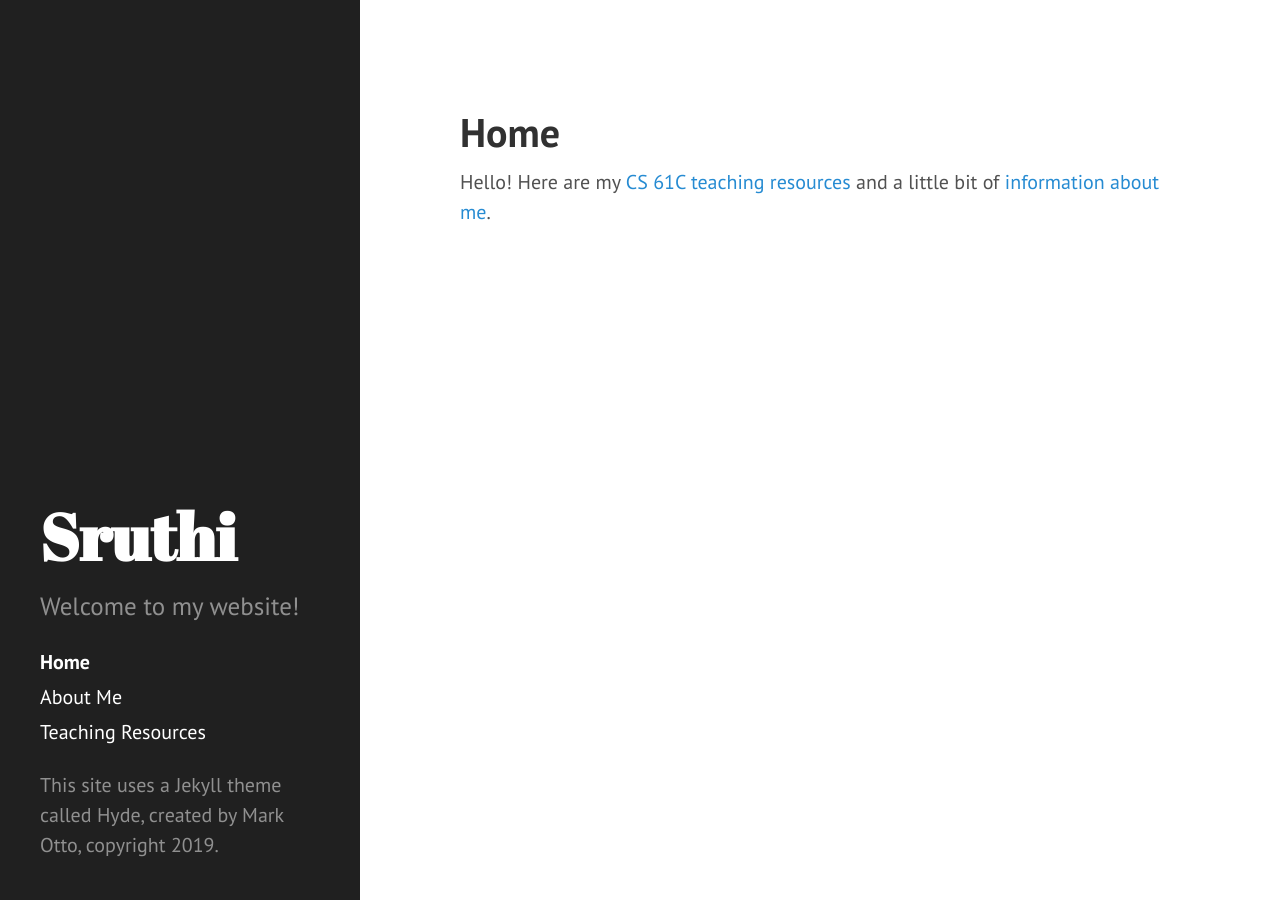
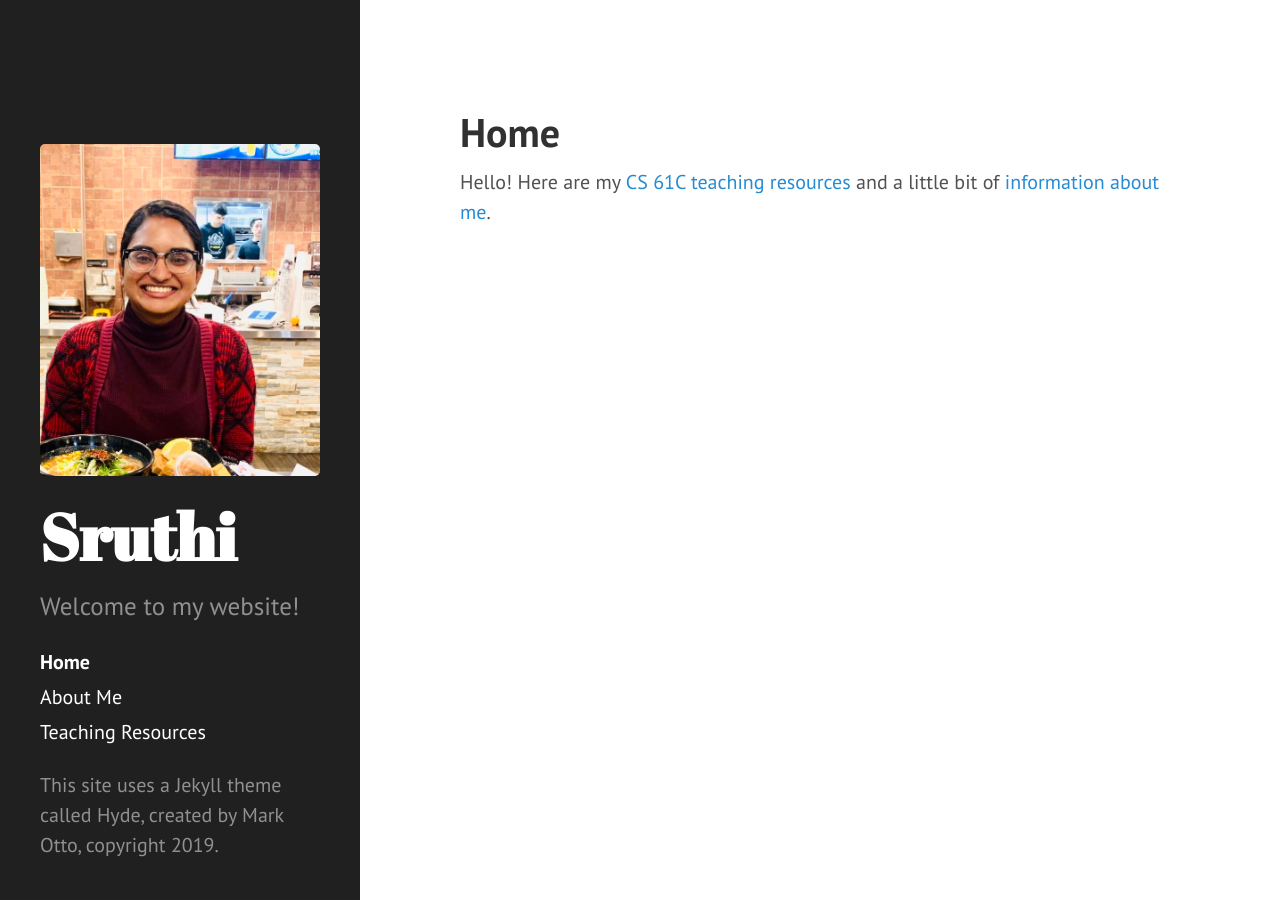
Before and after one commit to sruthiveeragandham/sruthiveeragandham.github.io, a Jekyll site: the page built from index.html, in a window 1280 px wide. Built offline with Jekyll 4.4.1, drawn with Linux system fonts in a browser that asks for light colours; Markdown is read by kramdown in place of the engine named in the settings; the list of posts is cut into pages by our own code.

Commit message:
Add link for photo to sidebar

```diff
--- a/_includes/sidebar.html
+++ b/_includes/sidebar.html
@@ -1,5 +1,6 @@
 <div class="sidebar">
   <div class="container sidebar-sticky">
+    <img src="{{ site.baseurl }}public/4E2892D8-80BE-4AD3-A479-9C09C404AFC9.jpeg" alt="A picture of me (Sruthi) at a restaurant, taken by my friend Catherine Han!" class="inline"/>
     <div class="sidebar-about">
       <h1>
           Sruthi
```
